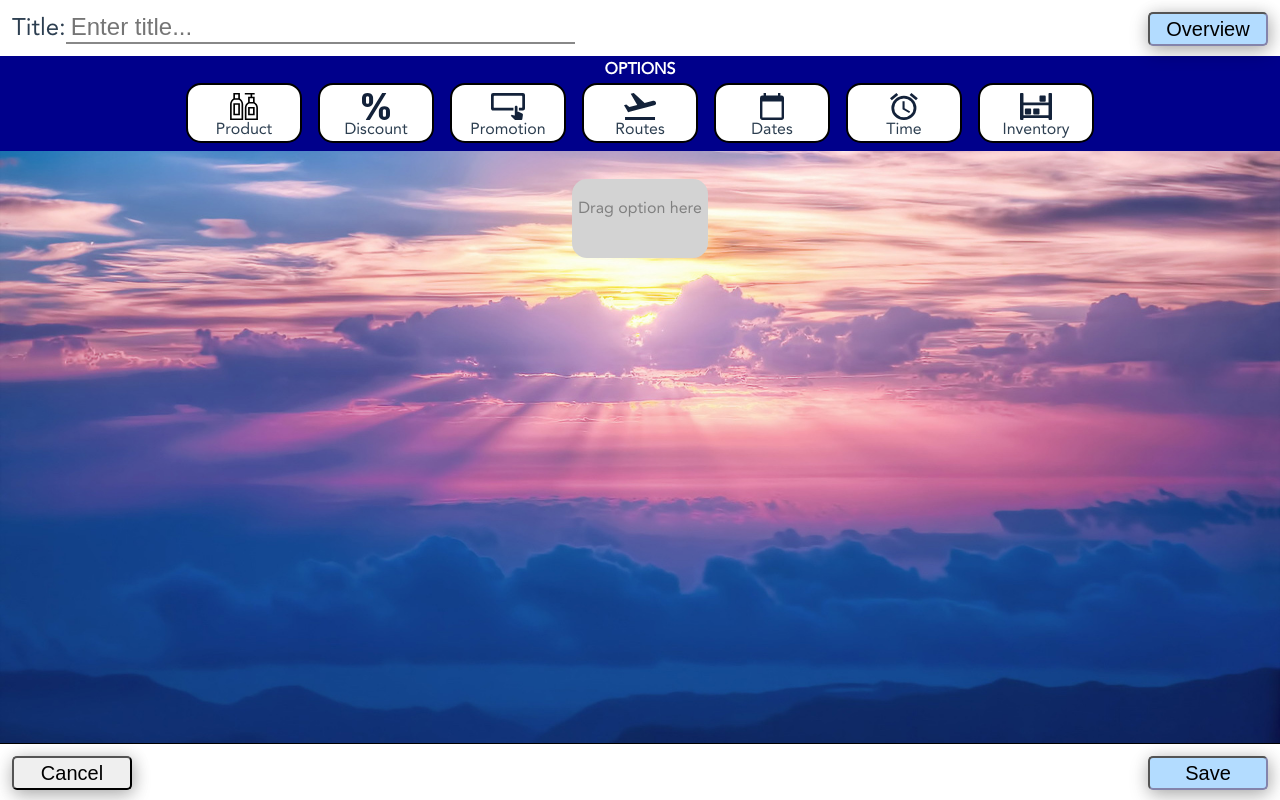
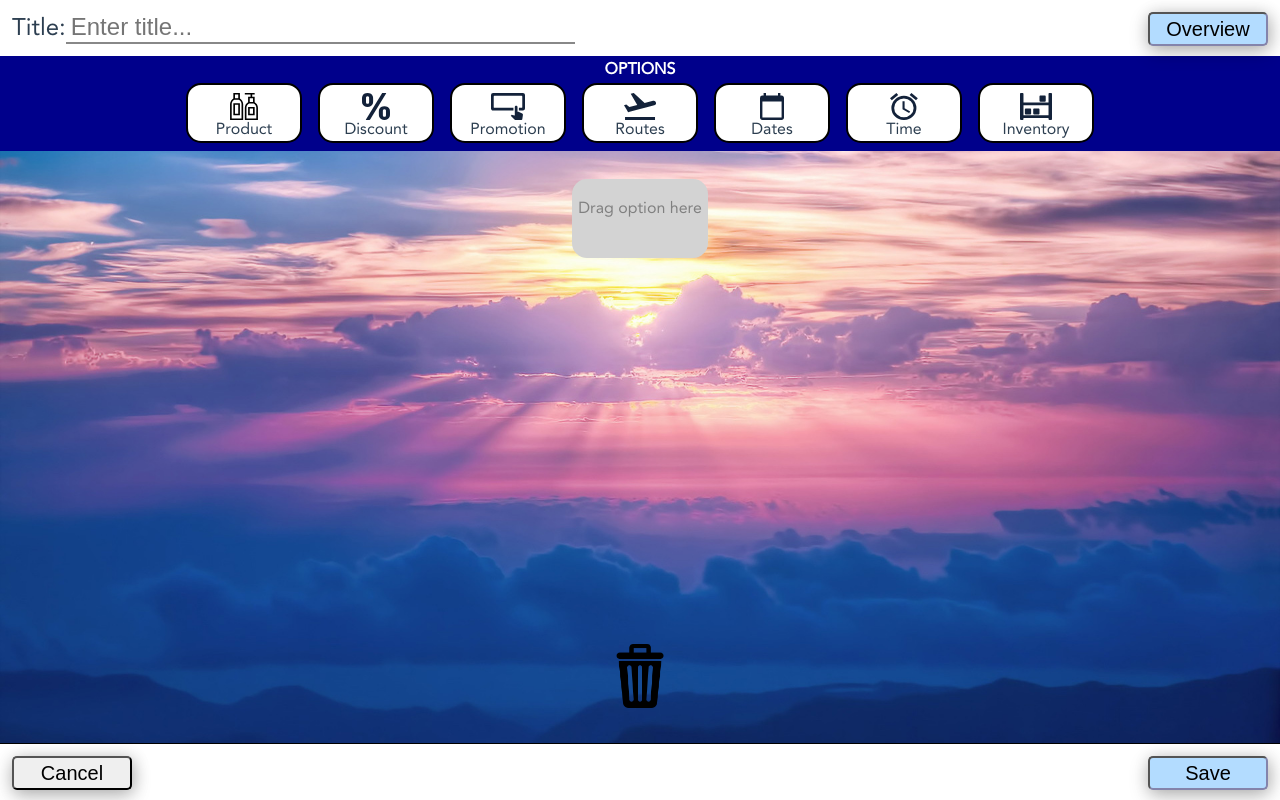
Before and after one commit to AnnieLeonia/marketplace, a Vue app: page / in a window 1280 px wide. Built offline with nearby package versions, Linux system fonts and the light colour scheme; what v-calendar, vue-js-modal would draw is missing.

Commit message:
Functionality to remove options

```diff
--- a/src/App.vue
+++ b/src/App.vue
@@ -2,6 +2,7 @@
   <div id="app">
     <Menu />
     <Workspace />
+    <Remove />
     <Footer />
   </div>
 </template>
@@ -9,6 +10,7 @@
 <script>
 import Menu from "./components/Menu";
 import Workspace from "./components/Workspace";
+import Remove from "./components/Remove";
 import Footer from "./components/Footer";
 
 export default {
@@ -16,6 +18,7 @@ export default {
   components: {
     Menu,
     Workspace,
+    Remove,
     Footer
   }
 };
@@ -47,6 +50,11 @@ body {
 
 .workspace .option {
   box-shadow: 5px 10px 18px #888888;
+}
+
+.trash .option {
+  background-color: red;
+  opacity: 0.5;
 }
 
 .ghostOption {
--- /dev/null
+++ b/src/components/Remove.vue
@@ -0,0 +1,60 @@
+<template>
+  <div class="remove">
+    <draggable
+      class="trash"
+      :list="list"
+      :options="settings"
+      @add="remove($event)"
+    />
+    <img :src="require('../assets/garbage-can.png')" alt="icon" />
+  </div>
+</template>
+
+<script>
+import draggable from "vuedraggable";
+
+export default {
+  name: "Remove",
+  components: {
+    draggable
+  },
+  data() {
+    return {
+      list: [],
+      settings: {
+        group: { name: "options" },
+        ghostClass: "removeGhost",
+        animation: 400
+      }
+    };
+  },
+  methods: {
+    remove: function(event) {
+      console.log(this.$store.state.tree);
+    }
+  }
+};
+</script>
+
+<style scoped>
+.remove {
+  position: fixed;
+  text-align: center;
+  margin: 0 calc(50% - 4em);
+  height: 100px;
+  bottom: 56px;
+}
+
+.trash {
+  position: absolute;
+  min-width: 8em;
+  min-height: 4em;
+}
+
+img {
+  position: relative;
+  margin: 0 50%;
+  width: 4em;
+  z-index: -1;
+}
+</style>
```
Also changed, not shown: src/assets/garbage-can.png (added), 1 other file (tests, documents, lock files or other folders).
